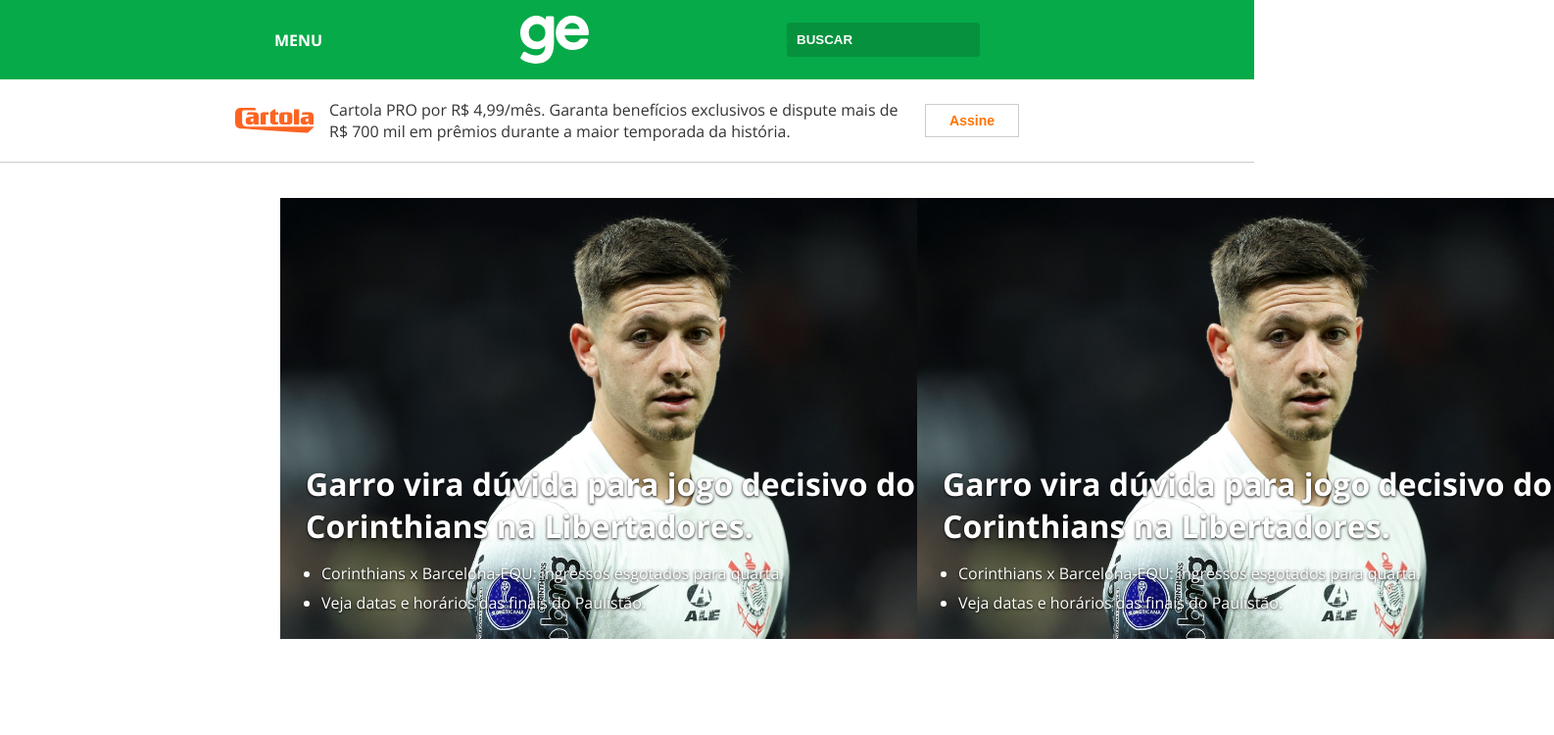
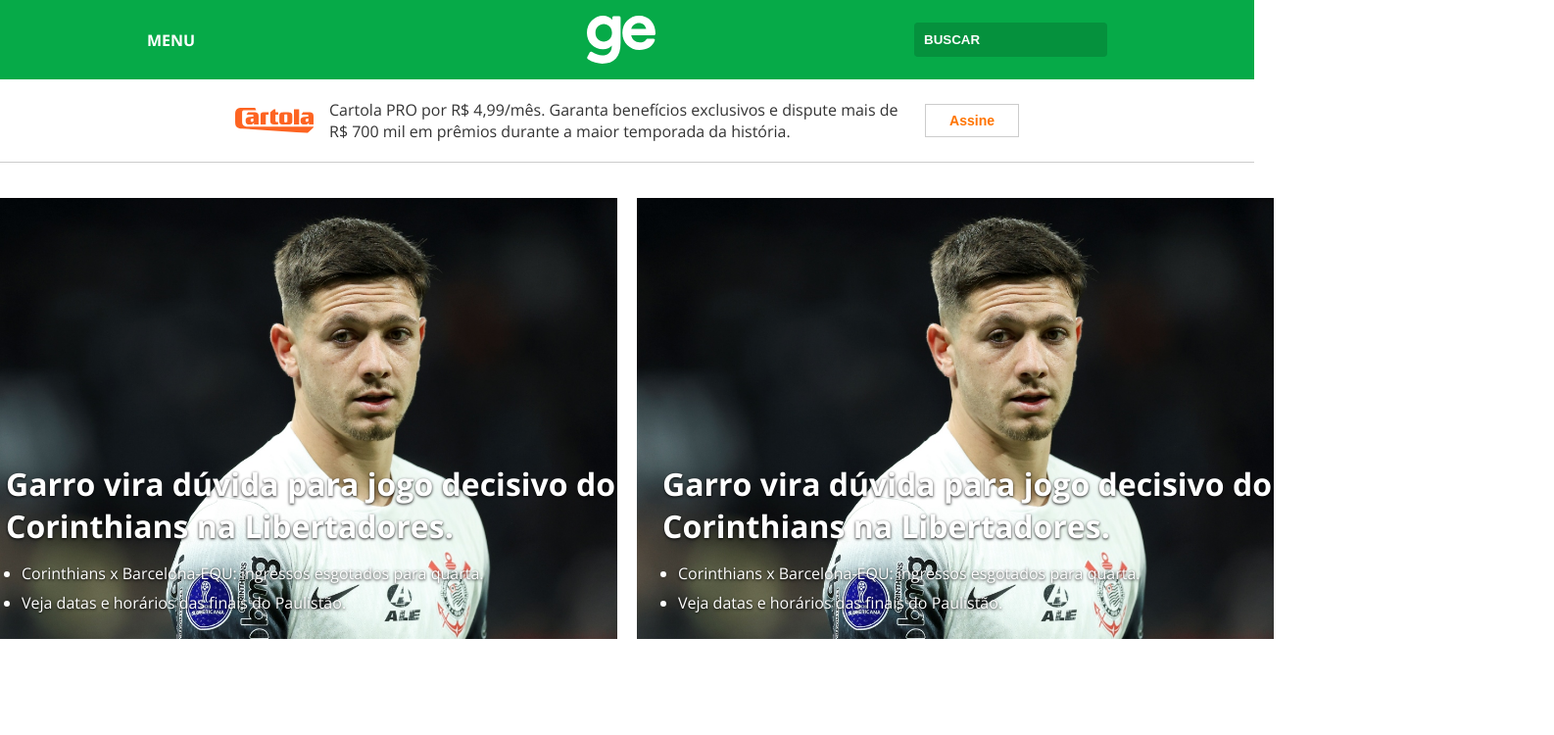
Before and after one commit to diegodemello/angular-blog, an Angular app: page / in a window 1280 px wide. Shown: the top 750 px of the page at 98% size, 1586 px wide, since content can reach past the window. Built offline with nearby package versions, Linux system fonts and the light colour scheme.

Commit message:
Fix css menu.

```diff
--- a/src/app/components/menu-bar/menu-bar.component.css
+++ b/src/app/components/menu-bar/menu-bar.component.css
@@ -4,7 +4,7 @@
     justify-content: space-between;
     padding: 16px;
     align-items: center;
-    padding-inline: 280px;
+    padding-inline: 150px;
 }
 
 strong{
@@ -14,6 +14,7 @@
 }
 
 img{
+    margin-left: 135px;
     width: 70px;
 }
 
--- a/src/app/pages/home/home.component.css
+++ b/src/app/pages/home/home.component.css
@@ -1,9 +1,8 @@
 .articles__main{
     display: flex;
-    align-items: center;
-    justify-content: space-between;
+    justify-content: center;
+    gap: 20px;
     margin-top: 36px;
-    padding-inline: 286px;
 }
 
 .articles__others{
```
